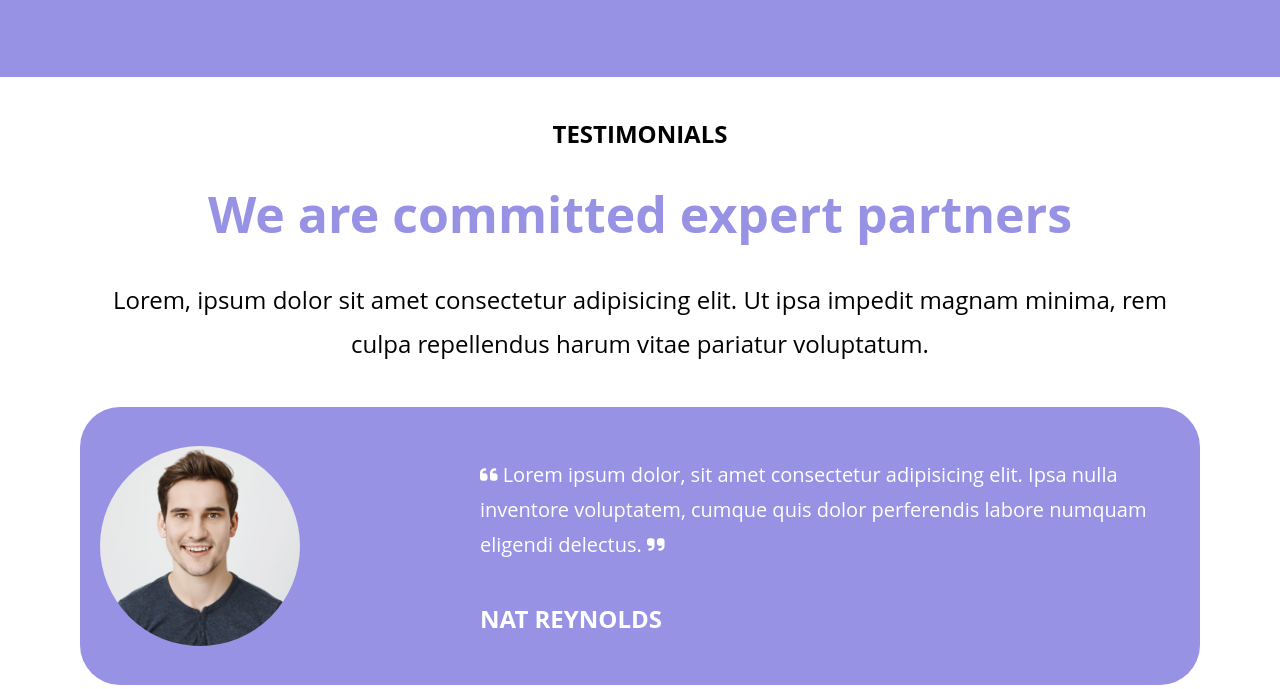
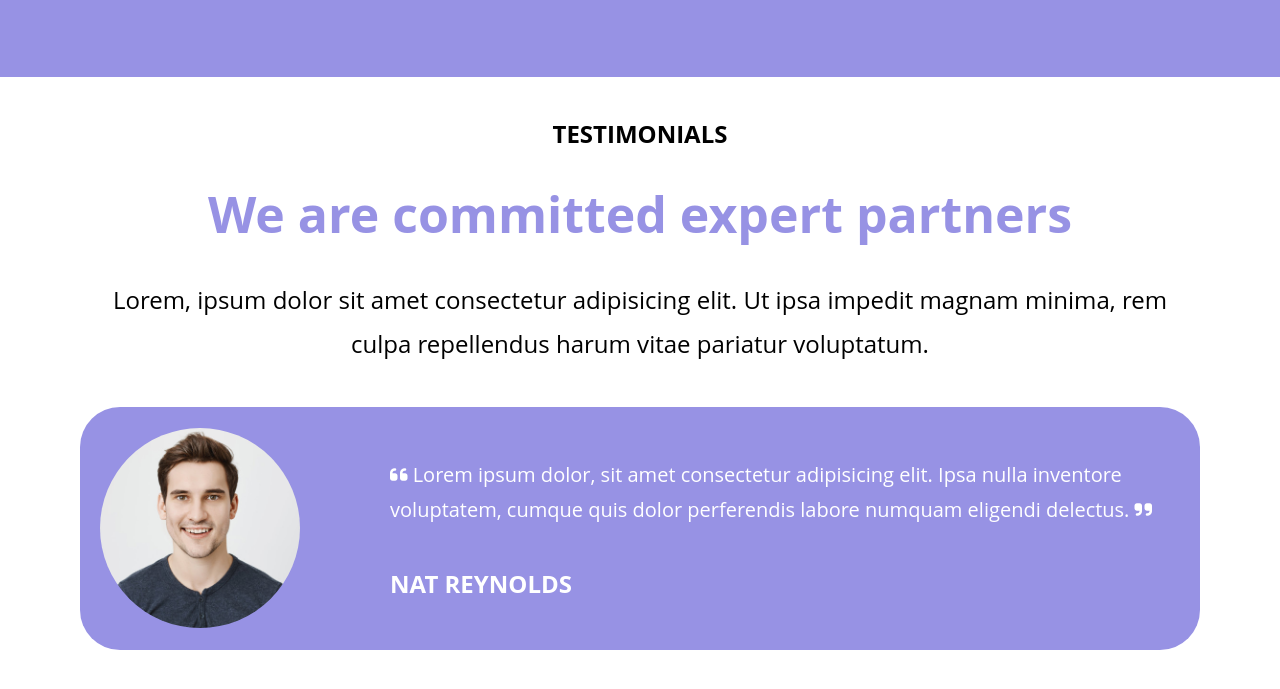
Before and after one commit to Vincenzo-23/htmlcss-responsive-layout, a plain HTML site: page index.html in a window 1280 px wide. Shown: the part 2080-2769 px from the top of the page. Drawn offline with Linux system fonts and the light colour scheme.

Commit message:
ADD added testimonials section desktop version on css

```diff
--- a/css/style.css
+++ b/css/style.css
@@ -519,3 +519,22 @@ body {
         padding-left: 20px;
     }
 }
+
+
+/* Desktop version */
+
+@media (min-width:1200px) {
+
+    .col-lg-3{
+        width: calc(3 * 100% /12);
+    }
+
+    .col-lg-9{
+        width: calc(9 * 100% /12);
+    }
+
+
+}
+
+
+/* END TESTIMONIAL SECTION */
--- a/index.html
+++ b/index.html
@@ -155,10 +155,10 @@
                 <div class="testimonials-body">
 
                     <div class="partner">
-                        <div class="col-md-4">
+                        <div class="col-md-4 col-lg-3">
                             <img src="./img/testimonial1.jpg" alt="picture of a testimonial">
                         </div>
-                        <div class="col-md-8">
+                        <div class="col-md-8 col-lg-9">
                             <p><i class="fa-solid fa-quote-left"></i> Lorem ipsum dolor, sit amet consectetur adipisicing elit. Ipsa nulla inventore voluptatem, cumque quis dolor perferendis labore numquam eligendi delectus. <i class="fa-solid fa-quote-right"></i></p>
                             <h3>NAT REYNOLDS</h3>
                         </div>
```
